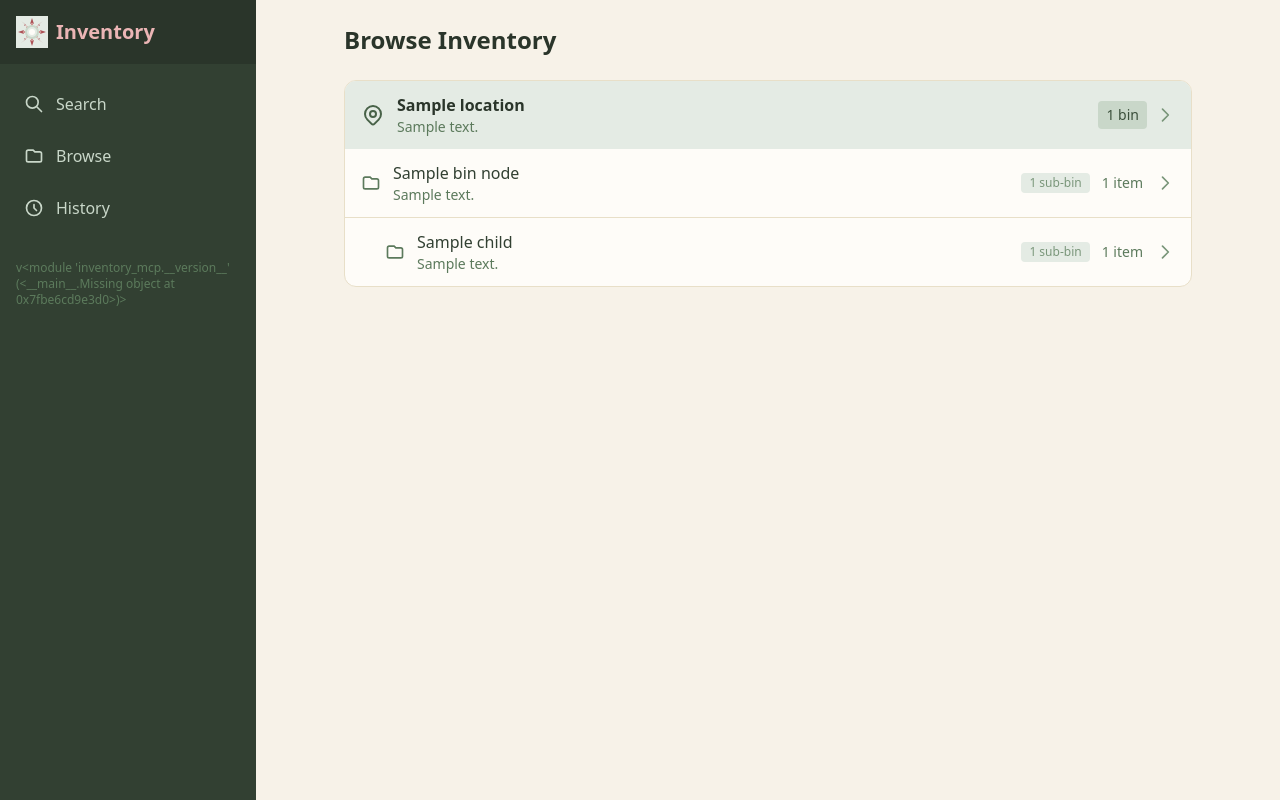
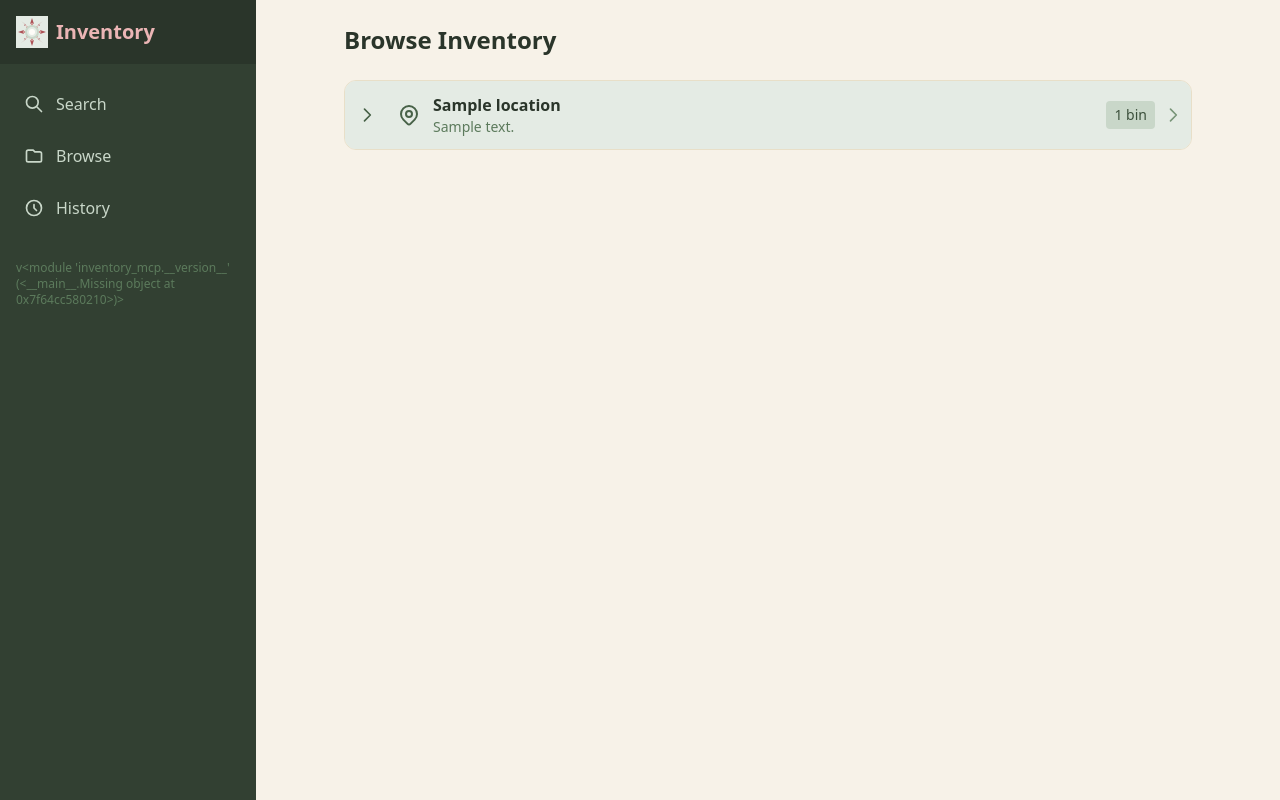
Before and after one commit to rmaxseiner/protea, a FastAPI app: template src/inventory_mcp/web/templates/browse.html in a window 1280 px wide. Run offline with FastAPI, Linux system fonts and the light colour scheme; the template is opened without the code that fills it: most values are stand-ins (such as "Sample title", 1, 10 or a date in 2020); parts of the project's set-up code (start-up, migrations or seed data) failed here and were passed over; some libraries are stand-ins or nearby versions.

Commit message:
Add collapsible browse tree with state persistence
- Locations and parent bins now have toggle buttons to expand/collapse
- All sections start collapsed by default for cleaner initial view
- Parent bins have subtle amber background tint for visual distinction
- Expand/collapse state persists in localStorage across page refreshes
- Chevron icons animate rotation on toggle

Co-Authored-By: Claude Opus 4.5 <noreply@anthropic.com>

```diff
--- a/src/inventory_mcp/web/static/app.css
+++ b/src/inventory_mcp/web/static/app.css
@@ -76,6 +76,15 @@ a:focus {
     background: var(--fynbos-400, #7a967a);
 }
 
+/* Chevron rotation for expand/collapse */
+.toggle-chevron {
+    transition: transform 0.2s ease;
+}
+
+.toggle-chevron.rotate-90 {
+    transform: rotate(90deg);
+}
+
 /* Print styles */
 @media print {
     #sidebar,
--- a/src/inventory_mcp/web/static/app.js
+++ b/src/inventory_mcp/web/static/app.js
@@ -4,6 +4,11 @@
  */
 
 document.addEventListener('DOMContentLoaded', function() {
+    // Initialize browse tree if on browse page
+    if (document.querySelector('[data-page="browse"]')) {
+        initBrowseTree();
+    }
+
     // Mobile menu toggle
     const menuBtn = document.getElementById('mobile-menu-btn');
     const sidebar = document.getElementById('sidebar');
@@ -304,3 +309,94 @@ function toggleMoveForm() {
         }
     }
 }
+
+// ============================================
+// Browse Tree Collapse/Expand Functions
+// ============================================
+
+// Toggle location expand/collapse
+function toggleLocation(locationId) {
+    var container = document.getElementById('location-bins-' + locationId);
+    var chevron = document.querySelector('[data-location-toggle="' + locationId + '"]');
+    if (!container) return;
+
+    var isExpanded = !container.classList.contains('hidden');
+
+    container.classList.toggle('hidden');
+    if (chevron) {
+        chevron.classList.toggle('rotate-90');
+    }
+
+    saveExpandState('location', locationId, !isExpanded);
+}
+
+// Toggle parent bin expand/collapse
+function toggleBin(binId) {
+    var container = document.getElementById('bin-children-' + binId);
+    var chevron = document.querySelector('[data-bin-toggle="' + binId + '"]');
+    if (!container) return;
+
+    var isExpanded = !container.classList.contains('hidden');
+
+    container.classList.toggle('hidden');
+    if (chevron) {
+        chevron.classList.toggle('rotate-90');
+    }
+
+    saveExpandState('bin', binId, !isExpanded);
+}
+
+// Save expand/collapse state to localStorage
+function saveExpandState(type, id, isExpanded) {
+    var key = 'browseTreeState';
+    var state = {};
+    try {
+        state = JSON.parse(localStorage.getItem(key) || '{}');
+    } catch (e) {
+        state = {};
+    }
+    state[type + '-' + id] = isExpanded;
+    try {
+        localStorage.setItem(key, JSON.stringify(state));
+    } catch (e) {
+        // localStorage might be full or unavailable
+    }
+}
+
+// Initialize browse tree from saved state
+function initBrowseTree() {
+    var state = {};
+    try {
+        state = JSON.parse(localStorage.getItem('browseTreeState') || '{}');
+    } catch (e) {
+        state = {};
+    }
+
+    // Restore expanded locations and bins
+    Object.keys(state).forEach(function(key) {
+        if (state[key]) {
+            var parts = key.split('-');
+            var type = parts[0];
+            var id = parts.slice(1).join('-'); // Handle IDs with dashes
+            if (type === 'location') {
+                var container = document.getElementById('location-bins-' + id);
+                var chevron = document.querySelector('[data-location-toggle="' + id + '"]');
+                if (container) {
+                    container.classList.remove('hidden');
+                    if (chevron) {
+                        chevron.classList.add('rotate-90');
+                    }
+                }
+            } else if (type === 'bin') {
+                var container = document.getElementById('bin-children-' + id);
+                var chevron = document.querySelector('[data-bin-toggle="' + id + '"]');
+                if (container) {
+                    container.classList.remove('hidden');
+                    if (chevron) {
+                        chevron.classList.add('rotate-90');
+                    }
+                }
+            }
+        }
+    });
+}
--- a/src/inventory_mcp/web/templates/browse.html
+++ b/src/inventory_mcp/web/templates/browse.html
@@ -3,15 +3,30 @@
 {% block title %}Browse - Inventory{% endblock %}
 
 {% block content %}
-<div class="p-4 lg:p-6 max-w-4xl mx-auto">
+<div class="p-4 lg:p-6 max-w-4xl mx-auto" data-page="browse">
     <h1 class="text-2xl font-bold text-fynbos-900 mb-6">Browse Inventory</h1>
 
     {# Macro for rendering nested bins recursively #}
     {% macro render_bin(bin_node, depth=0) %}
     <div>
+        {# Parent bin row - has toggle and amber background if has children #}
+        <div class="flex items-center border-b border-cream-dark last:border-b-0 {% if bin_node.children %}bg-amber-50{% endif %}"
+             style="padding-left: {{ depth * 1.5 }}rem;">
+            {% if bin_node.children %}
+            {# Toggle button for parent bins #}
+            <button onclick="toggleBin('{{ bin_node.id }}')"
+                    class="p-3 hover:bg-fynbos-100 transition-colors flex-shrink-0"
+                    aria-label="Toggle children">
+                <svg data-bin-toggle="{{ bin_node.id }}" class="w-4 h-4 text-fynbos-500 toggle-chevron" fill="none" stroke="currentColor" viewBox="0 0 24 24">
+                    <path stroke-linecap="round" stroke-linejoin="round" stroke-width="2" d="M9 5l7 7-7 7"/>
+                </svg>
+            </button>
+            {% else %}
+            {# Spacer for alignment when no toggle #}
+            <div class="w-10 flex-shrink-0"></div>
+            {% endif %}
             <a href="/browse/bin/{{ bin_node.id }}"
-           class="flex items-center justify-between px-4 py-3 hover:bg-fynbos-50 transition-colors border-b border-cream-dark last:border-b-0"
-           style="padding-left: {{ 1 + depth * 1.5 }}rem;">
+               class="flex-1 flex items-center justify-between px-2 py-3 hover:bg-fynbos-50 transition-colors">
                 <div class="flex items-center gap-3">
                     {% if bin_node.children %}
                     {# Folder icon for bins with children #}
@@ -45,11 +60,14 @@
                     </svg>
                 </div>
             </a>
-        {# Render children recursively #}
+        </div>
+        {# Render children in collapsible container #}
         {% if bin_node.children %}
+        <div id="bin-children-{{ bin_node.id }}" class="hidden">
             {% for child in bin_node.children %}
                 {{ render_bin(child, depth + 1) }}
             {% endfor %}
+        </div>
         {% endif %}
     </div>
     {% endmacro %}
@@ -59,9 +77,21 @@
         {% for loc_data in locations %}
         <div class="bg-cream-light rounded-xl border border-cream-dark overflow-hidden">
             <!-- Location Header -->
+            <div class="flex items-center bg-fynbos-100">
+                {% if loc_data.bins_tree %}
+                {# Toggle button for locations with bins #}
+                <button onclick="toggleLocation('{{ loc_data.location.id }}')"
+                        class="p-3 hover:bg-fynbos-200 transition-colors flex-shrink-0"
+                        aria-label="Toggle bins">
+                    <svg data-location-toggle="{{ loc_data.location.id }}" class="w-5 h-5 text-fynbos-600 toggle-chevron" fill="none" stroke="currentColor" viewBox="0 0 24 24">
+                        <path stroke-linecap="round" stroke-linejoin="round" stroke-width="2" d="M9 5l7 7-7 7"/>
+                    </svg>
+                </button>
+                {% else %}
+                <div class="w-11 flex-shrink-0"></div>
+                {% endif %}
                 <a href="/browse/location/{{ loc_data.location.id }}"
-               class="block bg-fynbos-100 px-4 py-3 hover:bg-fynbos-200 transition-colors">
-                <div class="flex items-center justify-between">
+                   class="flex-1 flex items-center justify-between px-2 py-3 hover:bg-fynbos-200 transition-colors">
                     <div class="flex items-center gap-3">
                         <svg class="w-6 h-6 text-fynbos-600" fill="none" stroke="currentColor" viewBox="0 0 24 24">
                             <path stroke-linecap="round" stroke-linejoin="round" stroke-width="2" d="M17.657 16.657L13.414 20.9a1.998 1.998 0 01-2.827 0l-4.244-4.243a8 8 0 1111.314 0z"/>
@@ -82,12 +112,12 @@
                             <path stroke-linecap="round" stroke-linejoin="round" stroke-width="2" d="M9 5l7 7-7 7"/>
                         </svg>
                     </div>
+                </a>
             </div>
-            </a>
 
-            <!-- Bins Tree -->
+            <!-- Bins Tree (collapsible) -->
             {% if loc_data.bins_tree %}
-            <div>
+            <div id="location-bins-{{ loc_data.location.id }}" class="hidden">
                 {% for bin_node in loc_data.bins_tree %}
                     {{ render_bin(bin_node, 0) }}
                 {% endfor %}
```
Lines whose indentation alone changed are shown as unchanged.
